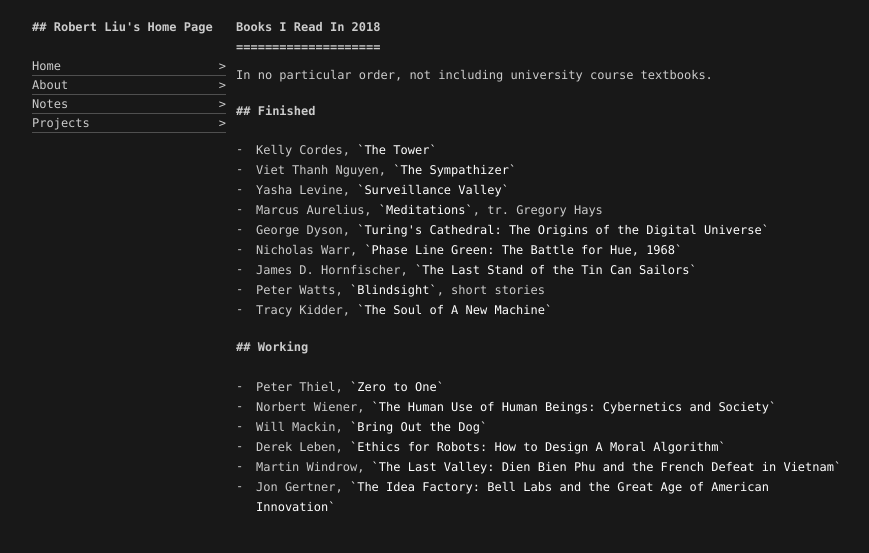
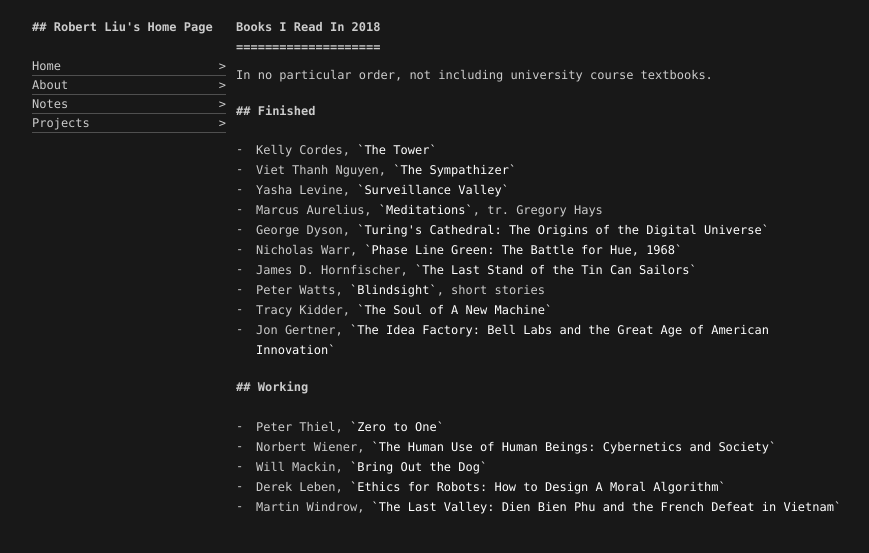
Before and after one commit to rrliu/cordyceptive.github.io, a Jekyll site: the page built from _posts/2018-12-31-books.md, in a window 1280 px wide. Shown: the top 553 px of the page, without its empty margins (200-1069 px from the left). Built offline with Jekyll 4.4.1, drawn with Linux system fonts in a browser that asks for light colours; part of the change alters nothing that is shown.

Commit message:
Update reading list

```diff
--- a/_posts/2018-12-31-books.md
+++ b/_posts/2018-12-31-books.md
@@ -16,6 +16,7 @@ In no particular order, not including university course textbooks.
 - James D. Hornfischer, `The Last Stand of the Tin Can Sailors`
 - Peter Watts, `Blindsight`, short stories
 - Tracy Kidder, `The Soul of A New Machine`
+- Jon Gertner, `The Idea Factory: Bell Labs and the Great Age of American Innovation`
 
 ## Working
 - Peter Thiel, `Zero to One`
@@ -23,4 +24,3 @@ In no particular order, not including university course textbooks.
 - Will Mackin, `Bring Out the Dog`
 - Derek Leben, `Ethics for Robots: How to Design A Moral Algorithm`
 - Martin Windrow, `The Last Valley: Dien Bien Phu and the French Defeat in Vietnam`
-- Jon Gertner, `The Idea Factory: Bell Labs and the Great Age of American Innovation`
```
